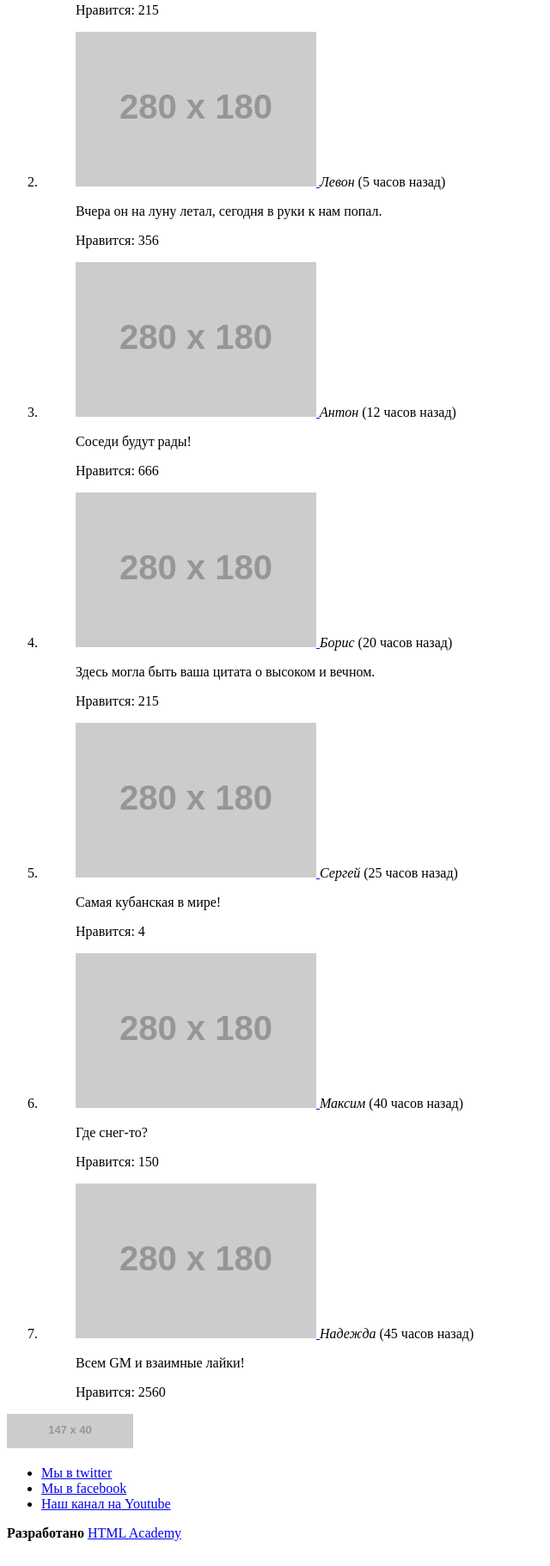
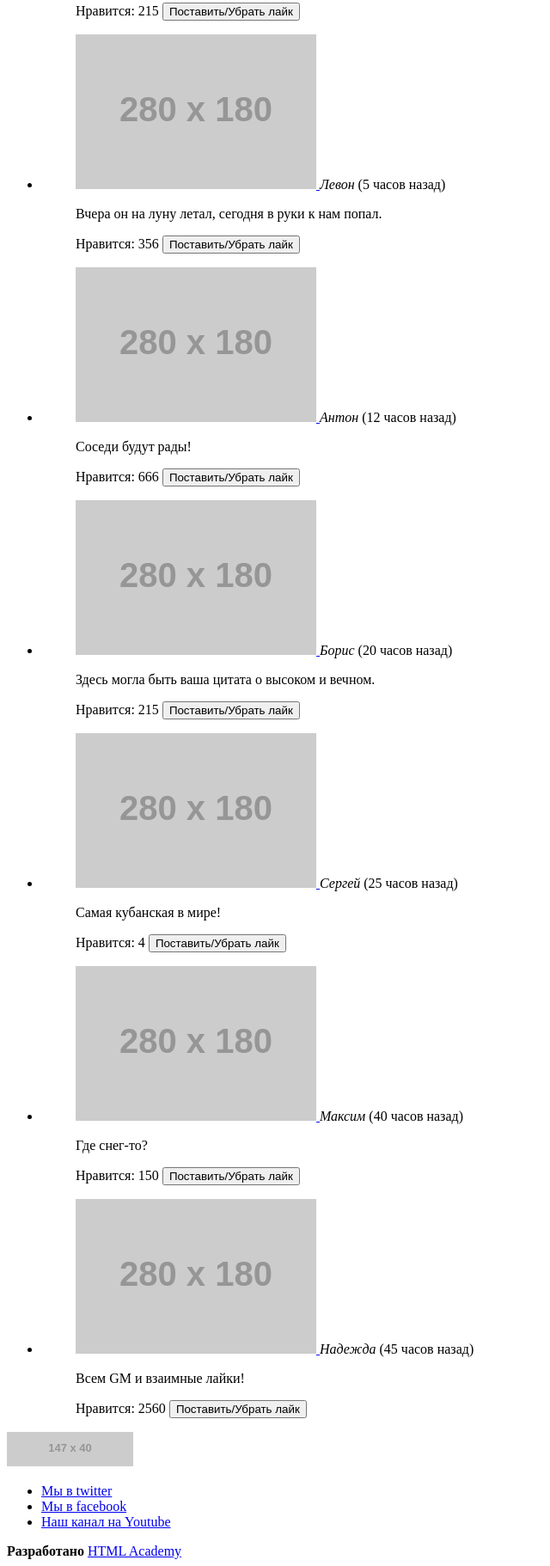
Before and after one commit to Welpodron/1001367-pink-18, a website: page source/photo.html in a window 1280 px wide. Shown: the part 433-2255 px from the top of the page at 86% size, without its empty margins (0-640 px from the left). Before the commit the page ends 2234 px from the top, so only its background shows below. Drawn offline with Linux system fonts and the light colour scheme; placeholder pictures from the web are drawn by us.

Commit message:
Исправление ошибок
Добавлена кнопка для лайка, изменён код в хедере и футере для соответствия БЭМу

```diff
--- a/source/photo.html
+++ b/source/photo.html
@@ -2,12 +2,12 @@
 <html lang="ru">
   <head>
     <meta charset="utf-8">
-    <title>HTML Academy: Пинк Фотографии</title>
+    <title>HTML Academy: Пинк публикации пользователей</title>
   </head>
   <body>
     <header class="page-header">
       <a class="page-header__logo" href="index.html">
-        <img class="pager-header__logo-image" src="https://via.placeholder.com/74x23" width="74" height="23" alt="Логотип фотоприложения «Пинк»">
+        <img class="page-header__logo-image" src="https://via.placeholder.com/74x23" width="74" height="23" alt="Логотип фотоприложения «Пинк»">
       </a>
       <nav class="main-nav">
         <button class="main-nav__toggle" type="button">Открыть/Закрыть меню</button>
@@ -33,7 +33,7 @@
       <section class="users-publications">
         <h1 class="users-publications__title">Фотографии пользователей</h1>
         <p class="users-publications__description">Взгляните на фотографии, которые выкладывают пользователи! Видите, как не хватает ваших?</p>
-        <ol class="users-publications__list">
+        <ul class="users-publications__list">
           <li class="users-publications__item users-publications__item--hot">
             <blockquote>
               <a class="users-publications__picture" href="#">
@@ -43,6 +43,7 @@
               <span class="users-publications__time">(5 минут назад)</span>
               <p class="users-publications__text">Прыгать или нет? Напишите в комментарии свой совет и смотрите прямую трансляцию в перископе, задавайте свои вопросы!</p>
               <span class="users-publications__likes">Нравится: 215</span>
+              <button class="users-publications__like-button" type="button">Поставить/Убрать лайк</button>
             </blockquote>
           </li>
           <li class="users-publications__item">
@@ -54,6 +55,7 @@
               <span class="users-publications__time">(5 часов назад)</span>
               <p class="users-publications__text">Вчера он на луну летал, сегодня в руки к нам попал.</p>
               <span class="users-publications__likes">Нравится: 356</span>
+              <button class="users-publications__like-button" type="button">Поставить/Убрать лайк</button>
             </blockquote>
           </li>
           <li class="users-publications__item">
@@ -65,6 +67,7 @@
               <span class="users-publications__time">(12 часов назад)</span>
               <p class="users-publications__text">Соседи будут рады!</p>
               <span class="users-publications__likes">Нравится: 666</span>
+              <button class="users-publications__like-button" type="button">Поставить/Убрать лайк</button>
             </blockquote>
           </li>
           <li class="users-publications__item">
@@ -76,6 +79,7 @@
               <span class="users-publications__time">(20 часов назад)</span>
               <p class="users-publications__text">Здесь могла быть ваша цитата о высоком и вечном.</p>
               <span class="users-publications__likes">Нравится: 215</span>
+              <button class="users-publications__like-button" type="button">Поставить/Убрать лайк</button>
             </blockquote>
           </li>
           <li class="users-publications__item">
@@ -87,6 +91,7 @@
               <span class="users-publications__time">(25 часов назад)</span>
               <p class="users-publications__text">Самая кубанская в мире!</p>
               <span class="users-publications__likes">Нравится: 4</span>
+              <button class="users-publications__like-button" type="button">Поставить/Убрать лайк</button>
             </blockquote>
           </li>
           <li class="users-publications__item">
@@ -98,6 +103,7 @@
               <span class="users-publications__time">(40 часов назад)</span>
               <p class="users-publications__text">Где снег-то?</p>
               <span class="users-publications__likes">Нравится: 150</span>
+              <button class="users-publications__like-button" type="button">Поставить/Убрать лайк</button>
             </blockquote>
           </li>
           <li class="users-publications__item">
@@ -109,17 +115,17 @@
               <span class="users-publications__time">(45 часов назад)</span>
               <p class="users-publications__text">Всем GM и взаимные лайки!</p>
               <span class="users-publications__likes">Нравится: 2560</span>
+              <button class="users-publications__like-button" type="button">Поставить/Убрать лайк</button>
             </blockquote>
           </li>
-        </ol>
+        </ul>
       </section>
     </main>
     <footer class="page-footer">
       <a class="page-footer__logo" href="index.html">
-        <img class="pager-footer__logo-image" src="https://via.placeholder.com/147x40" width="147" height="40" alt="Логотип фотоприложения «Пинк»">
+        <img class="page-footer__logo-image" src="https://via.placeholder.com/147x40" width="147" height="40" alt="Логотип фотоприложения «Пинк»">
       </a>
-      <div class="page-footer__social social">
-        <ul class="social__list">
+        <ul class="social">
           <li class="social__item">
             <a class="social__link social__link--twitter" href="https://twitter.com/">Мы в twitter</a>
           </li>
@@ -130,7 +136,6 @@
             <a class="social__link social__link--youtube" href="https://www.youtube.com/">Наш канал на Youtube</a>
           </li>
         </ul>
-      </div>
       <div class="page-footer__copyright copyright">
         <b class="copyright__text">Разработано</b>
         <a class="button copyright__link" href="https://htmlacademy.ru/intensive/adaptive">HTML Academy</a>
```
Also changed, not shown: source/form.html (+4 -6 lines), source/index.html (+2 -2 lines).
